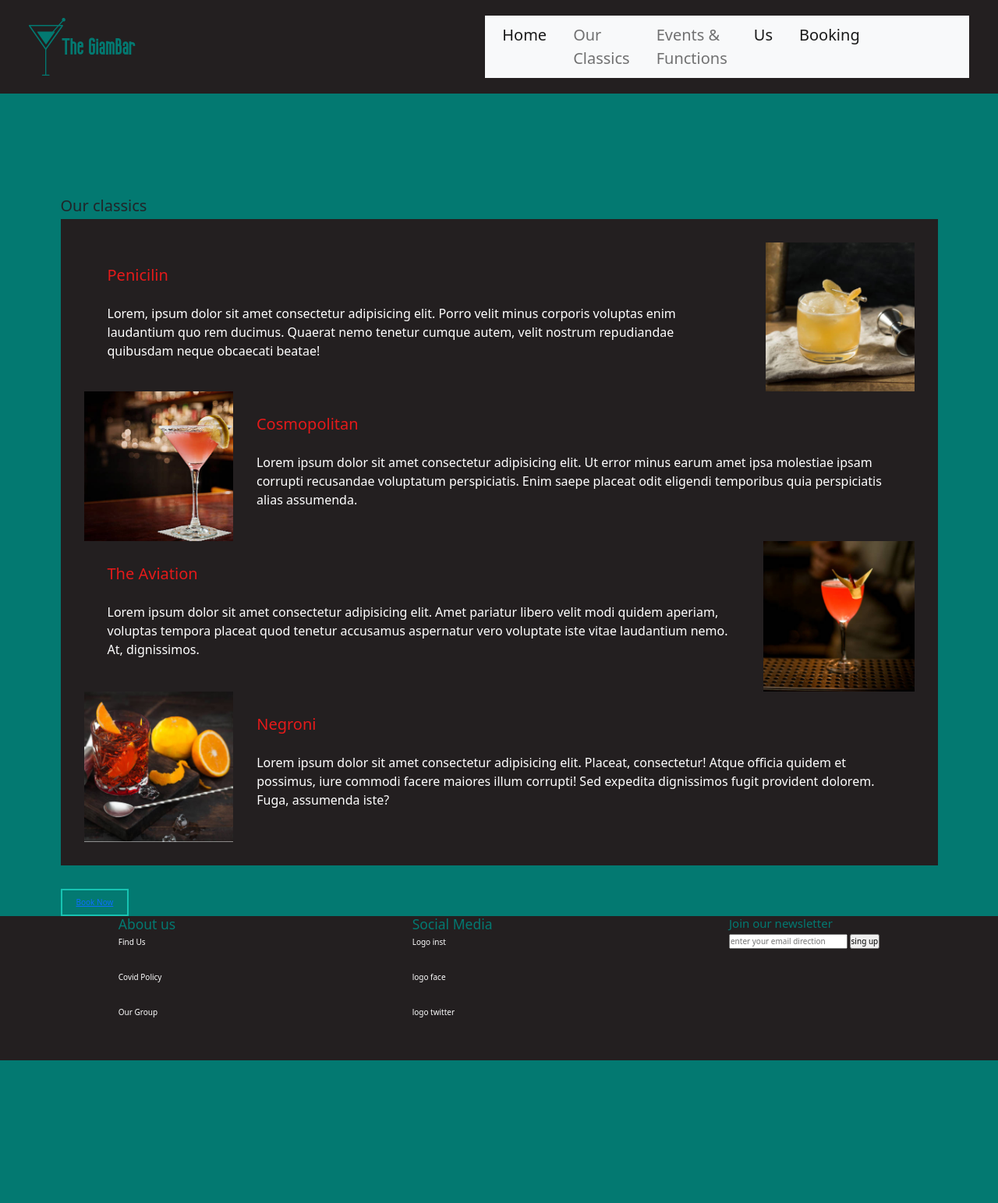
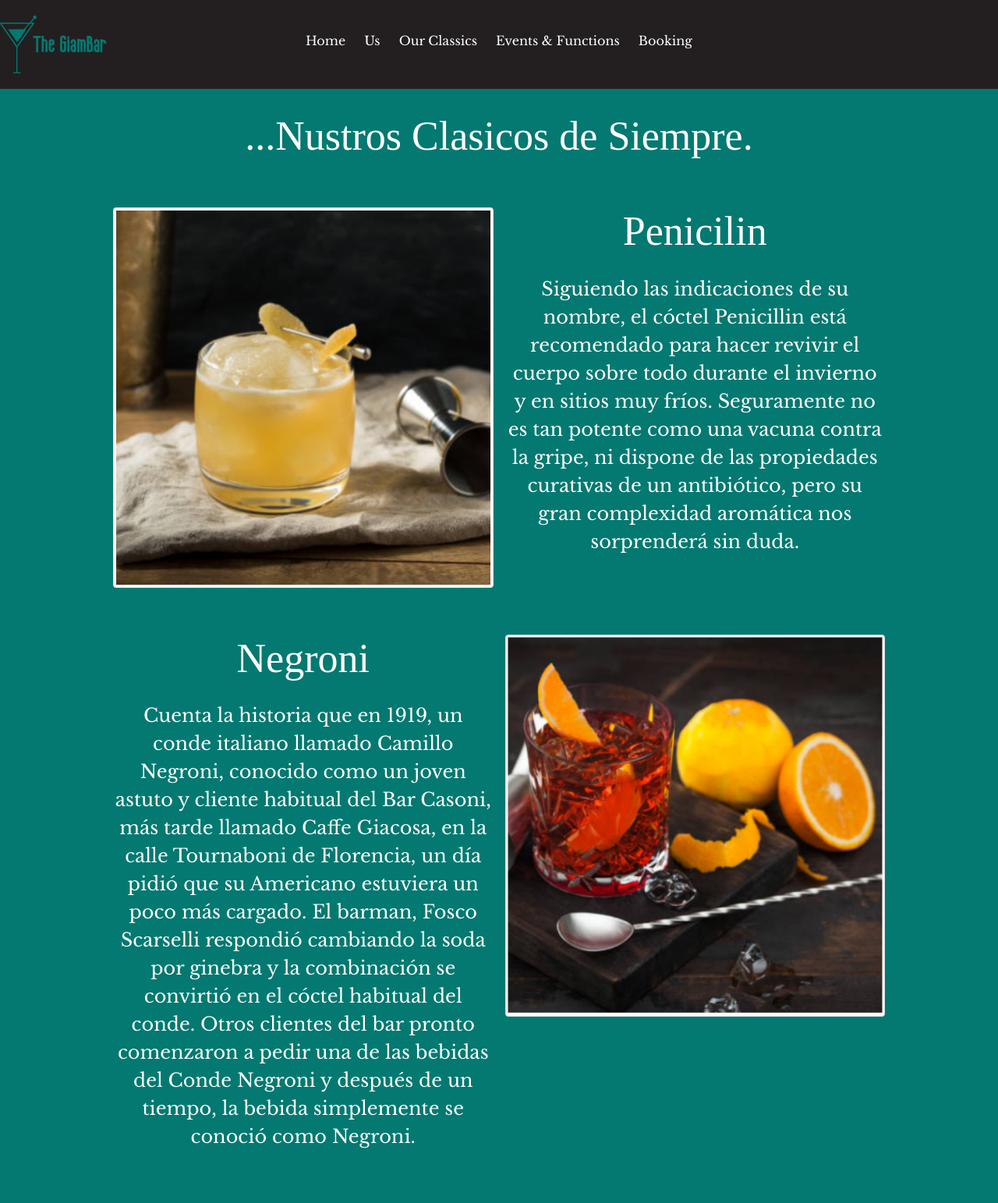
Before and after one commit to SantiGiamb/proyecto_coder_bar, a plain HTML site: page classics.html in a window 1280 px wide. Shown: the top 1543 px of the page at 78% size. Before the commit the page ends 1360 px from the top, so only its background shows below. Drawn offline with nearby package versions, Linux system fonts and the light colour scheme; a web font is replaced by a local one.

Commit message:
agregue boostrap y un par de animaciones a mi index y otra pag

```diff
--- a/classics.html
+++ b/classics.html
@@ -5,85 +5,81 @@
     <meta http-equiv="X-UA-Compatible" content="IE=edge">
     <meta name="viewport" content="width=device-width, initial-scale=1.0">
     <title>Document</title>
-    <link rel="stylesheet" href="./css/index.css">
     <!-- CSS only -->
     <link href="https://cdn.jsdelivr.net/npm/bootstrap@5.2.0-beta1/dist/css/bootstrap.min.css" rel="stylesheet" integrity="sha384-0evHe/X+R7YkIZDRvuzKMRqM+OrBnVFBL6DOitfPri4tjfHxaWutUpFmBp4vmVor" crossorigin="anonymous">
+    <link rel="stylesheet" href="./css/index.css" />
+    <meta name="viewport" content="width=device-width,initial-scale=1">
+    <link rel="preconnect" href="https://fonts.googleapis.com">
+    <link rel="preconnect" href="https://fonts.gstatic.com" crossorigin>
+    <link href="https://fonts.googleapis.com/css2?family=Belgrano&display=swap" rel="stylesheet">
+    <link rel="preconnect" href="https://fonts.googleapis.com">
+    <link rel="preconnect" href="https://fonts.gstatic.com" crossorigin>
+    <link href="https://fonts.googleapis.com/css2?family=Belgrano&family=Libre+Baskerville&display=swap" rel="stylesheet">
   </head>
-<body class="all">
+<body>
   <header>
     <picture>
       <a href="./index.html"><img src="./multimedia/logo.svg" alt="" /></a>
     </picture>
-    <nav class="navbar navbar-expand-lg bg-light navv">
-      <div class="container-fluid">
-        <a class="navbar-brand" href="./index.html"></a>
-        <button class="navbar-toggler" type="button" data-bs-toggle="collapse" data-bs-target="#navbarNav" aria-controls="navbarNav" aria-expanded="false" aria-label="Toggle navigation">
-          <span class="navbar-toggler-icon"></span>
-        </button>
-        <div class="collapse navbar-collapse" id="navbarNav">
-          <ul class="navbar-nav">
-            <li class="nav-item">
-              <a class="nav-link active" aria-current="page" href="./index.html">Home</a>
-            </li>
-            <li class="nav-item">
-              <a class="nav-link" href="./classics.html">Our Classics</a>
-            </li>
-            <li class="nav-item">
-              <a class="nav-link" href="#">Events & Functions</a>
-            </li>
-            <li class="nav-item">
-              <a class="nav-link active">Us</a>
-            </li>
-            <li class="nav-item">
-              <a class="nav-link active">Booking</a>
-            </li>
+    <div class="container">
+      <nav class="navbar-nav ms-auto mb-2 mb-lg-0">
+        <ul>
+          <li><a href="./index.html">Home</a></li>
+          <li><a href="./Us.html">Us</a></li>
+          <li><a href="./classics.html">Our Classics</a></li>
+          <li><a href="./Events&Functions">Events & Functions</a></li>
+          <li><a href="./Booking.html">Booking</a></li>
         </ul>
+      </nav>
   </div>
-      </div>
-    </nav>
   </header>
 
-  <main class="container">
-    <h2 class="subtitle">Our classics</h2>
-    <section class="tragos">
-      <article class="trago__box-1">
-        <picture class="trago__img">
-          <img src="./multimedia/penicilin.jpg" alt="">
-        </picture>
-          <div class="trago__info">
-              <h2 class="trago__title">Penicilin</h2>
-              <p class="trago__text">Lorem, ipsum dolor sit amet consectetur adipisicing elit. Porro velit minus corporis voluptas enim laudantium quo rem ducimus. Quaerat nemo tenetur cumque autem, velit nostrum repudiandae quibusdam neque obcaecati beatae!</p>
+  <main>
+    <section class="container">
+
+      <h2 class="h2">...Nustros Clasicos de Siempre.</h2>
+
+    </section>
+    <section class="container">
+      <article class="row">
+        <div class=" col-md-6 col-sm-12">
+          <img class="img-thumbnail" src="./multimedia/penicilin.jpg" alt="">
+        </div>
+        <div class=" col-md-6 col-sm-12">
+        <h2 class="h2">Penicilin</h2>
+        <p class="lead">Siguiendo las indicaciones de su nombre, el cóctel Penicillin está recomendado para hacer revivir el cuerpo sobre todo durante el invierno y en sitios muy fríos. Seguramente no es tan potente como una vacuna contra la gripe, ni dispone de las propiedades curativas de un antibiótico, pero su gran complexidad aromática nos sorprenderá sin duda.</p>
         </div>
       </article>
-      <article class="trago__box">
-        <picture class="trago__img">
-          <img src="./multimedia/cosmo.jpg" alt="">
-        </picture>
-          <div class="trago__info" >
-            <h2 class="trago__title">Cosmopolitan</h2>
-            <p class="trago__text">Lorem ipsum dolor sit amet consectetur adipisicing elit. Ut error minus earum amet ipsa molestiae ipsam corrupti recusandae voluptatum perspiciatis. Enim saepe placeat odit eligendi temporibus quia perspiciatis alias assumenda.</p>
+      <article class="row">
+        <div class=" col-md-6 col-sm-12">
+          <h2 class="h2">Negroni</h2>
+          <p class="lead">Cuenta la historia que en 1919, un conde italiano llamado Camillo Negroni, conocido como un joven astuto y cliente habitual del Bar Casoni, más tarde llamado Caffe Giacosa, en la calle Tournaboni de Florencia, un día pidió que su Americano estuviera un poco más cargado.  El barman, Fosco Scarselli respondió cambiando la soda por ginebra y la combinación se convirtió en el cóctel habitual del conde. Otros clientes del bar pronto comenzaron a pedir una de las bebidas del Conde Negroni y después de un tiempo, la bebida simplemente se conoció como Negroni.
+          </p>
+        </div>
+        <div class=" col-md-6 col-sm-12">
+          <img class="img-thumbnail" src="./multimedia/negroni.jpg" alt="">
         </div>
       </article>
-      <article class="trago__box-1">
-        <picture class="trago__img">
-          <img src="./multimedia/aviation.jpg" alt="">
-        </picture>
-        <div class="trago__info">
-          <h2 class="trago__title">The Aviation</h2>
-          <p class="trago__text">Lorem ipsum dolor sit amet consectetur adipisicing elit. Amet pariatur libero velit modi quidem aperiam, voluptas tempora placeat quod tenetur accusamus aspernatur vero voluptate iste vitae laudantium nemo. At, dignissimos.</p>
+      <article class="row">
+        <div class=" col-md-6 col-sm-12">
+          <img class="img-thumbnail" src="./multimedia/aviation.jpg" alt="">
+        </div>
+        <div class=" col">
+          <h2 class="h2">Aviation</h2>
+          <p class="lead">Un cocktail azul-lavanda a base de gin, con licor de maraschino y licor crema de violetas. Aunque no conocemos a ciencia cierta quién fue el creador del Aviation. Lo que sí sabemos es que la primera referencia escrita que se tiene, es de la guía de cócteles que hizo Hugo Ensslin. Este era el barman del hotel Hotel Wallick de Nueva York.</p>
         </div>
       </article>
-    <article class="trago__box">
-      <picture class="trago__img">
-        <img src="./multimedia/negroni.jpg" alt="">
-      </picture>
-        <div class="trago__info">
-          <h2 class="trago__title">Negroni</h2>
-          <p class="trago__text">Lorem ipsum dolor sit amet consectetur adipisicing elit. Placeat, consectetur! Atque officia quidem et possimus, iure commodi facere maiores illum corrupti! Sed expedita dignissimos fugit provident dolorem. Fuga, assumenda iste?</p>
+      <article class="row">
+        <div class=" col-md-6 col-sm-12">
+          <h2 class="h2">Cosmopolitan</h2>
+          <p class="lead">
+          Aunque es un coctel clásico, lo cierto es que no tiene tantos miles de años como otros cocteles en la historia. Su fama vino en 1996 cuando Madonna lo bebía en una noche de celebración de los Grammy, pero ya había hecho una segunda aparición en 1985. La primera, fue sin duda en el Elite Bar en 1934, de acuerdo con el libro Pioneers of mixing, donde en lugar de ginebra se usaba vodka. El limón sustituía a la lima y el sirope de frambuesa al arándano rojo.
+          </p>
+        </div>
+        <div class=" col-md-6 col-sm-12">
+        <img class="img-thumbnail" src="./multimedia/cosmo.jpg" alt="">
         </div>
       </article>
-    </section>
-    <section>
         <article>
             <button> <a href="./booking.html"> Book Now</a></button>
         </article>
--- a/css/index.css
+++ b/css/index.css
@@ -7,10 +7,8 @@
   --spacing-medium: 3rem;
   --spacing-small: 2.4rem;
   --spacing-xsmall: 2rem;
-  --font-principal: @import
-    url("https://fonts.googleapis.com/css2?family=Baskervville:ital@0;1&display=swap");
-  --font-title: @import
-    url("https://fonts.googleapis.com/css2?family=Belgrano&display=swap");
+  --font-principal: "Libre Baskerville", serif;
+  --font-title: "Belgrano", serif;
   --text-large: 5.2em;
   --text-medium: 2.4em;
   --text-base: 1.6em;
@@ -35,14 +33,12 @@ a {
   text-decoration: none;
   font-family: var(--font-principal);
   color: var(--text-color);
+  font-family: var(--font-principal);
+  font-weight: 400;
 }
-/* ul {
+ul {
   list-style-type: none;
   background-color: #231f20;
-} */
-.navv {
-  background-color: #231f20;
-  font-size: var(--spacing-xsmall);
 }
 img {
   width: 100%;
@@ -62,69 +58,78 @@ header picture {
 }
 header picture img {
   max-width: 150px;
+  cursor: pointer;
 }
 nav ul {
   flex-basis: 40%;
   display: flex;
   gap: var(--spacing-small);
 }
-nav ul a {
+nav ul li a {
   font-size: var(--text-base);
+  transition: all 0.3s ease 0s;
+}
+nav ul li a:hover {
+  color: var(--seconday);
+}
+.lead {
+  text-align: center;
+  color: #ffffff;
+  font-size: var(--text-medium);
+}
+
+.h2 {
+  text-align: center;
+  color: var(--text-color);
+  font-size: var(--text-large);
+  margin-bottom: var(--spacing-small);
+}
+.row {
+  margin: var(--spacing-large);
+}
+.col {
+  margin: var(--spacing-xsmall);
 }
 main {
   margin: 0 auto;
   max-width: 1200px;
   padding-top: var(--spacing-medium);
 }
-.all {
-  background-color: #037971;
-}
-.cards {
-  background-color: var(--primary);
-  justify-content: space-between;
-}
-/* video {
-  width: 100%;
-  position: absolute;
-}
-.video h1 {
-  position: relative;
-  color: var(--text-color);
+h1 {
   font-size: var(--text-large);
   font-family: var(--font-title);
-  padding: var(--spacing-medium);
+  color: var(--text-color);
 }
-.video h2 {
-  position: relative;
+h2 {
+  font-size: var(--text-medium);
   color: var(--text-color);
-  font-size: var(--text-medium);
-  font-family: var(--font-title);
-  padding: var(--spacing-small);
-} */
-.container {
-  margin-top: 8%;
+  font-family: var;
 }
-.inner {
-  overflow: hidden;
+video {
+  width: 100%;
+  height: 100%;
+  margin-bottom: var(--spacing-small);
 }
-.inner img {
-  transition: all 1.5s;
+.video__title {
+  width: 100%;
+  height: 100%;
+  top: 200px;
+  position: absolute;
+  margin-left: var(--spacing-medium);
 }
-.inner:hover img {
-  transform: scale(1.5);
+.video__title h2 {
+  margin-top: var(--spacing-small);
+  margin-left: var(--spacing-small);
 }
 
-.ratio {
-  position: relative;
-}
-/* .cards {
+.cards {
   display: flex;
   flex-direction: row;
   gap: 1rem;
   justify-content: center;
   padding: var(--spacing-medium);
-} */
-/* .box__info {
+}
+.box__info {
   padding: var(--spacing-medium);
   display: flex;
   flex-direction: column;
@@ -141,14 +146,21 @@ main {
   color: var(--text-color);
   font-size: var(--text-base);
   background-color: var(--primary);
-} */
+}
+.box__img {
+  overflow: hidden;
+}
+.box__img img {
+  transition: all 1.3s ease;
+}
+.box__img:hover img {
+  transform: scale(1.1);
+}
 /* INFO */
 .info {
   display: flex;
   padding: var(--spacing-large);
   align-items: center;
-  background-color: #037971;
-  margin: 0;
 }
 .info__img {
   flex: 1 1 50%;
@@ -214,11 +226,15 @@ main {
 
 div.footer-container {
   background-color: var(--primary);
-  padding-bottom: var(--spacing-small);
+  padding: 0%;
   width: 100%;
   color: #037971;
   display: flex;
   justify-content: space-around;
+}
+.footer-container h3 h4 {
+  margin-bottom: var(--spacing-xsmall);
+  margin-top: var(--spacing-xsmall);
 }
 .footer-column a {
   text-decoration: none;
@@ -261,6 +277,10 @@ div.footer-container {
   font-size: var(--text-base);
   background-color: var(--primary);
 }
+.booton_book {
+  display: flex;
+  align-items: flex-end;
+}
 button {
   padding: 0.8em 1.8em;
   border: 2px solid #17c3b2;
@@ -274,6 +294,7 @@ button {
   z-index: 1;
   font-family: inherit;
   color: #17c3b2;
+  margin-bottom: var(--spacing-xsmall);
 }
 
 button::before {
```
Also changed, not shown: index.html (+56 -41 lines). Lines whose indentation alone changed are shown as unchanged.
